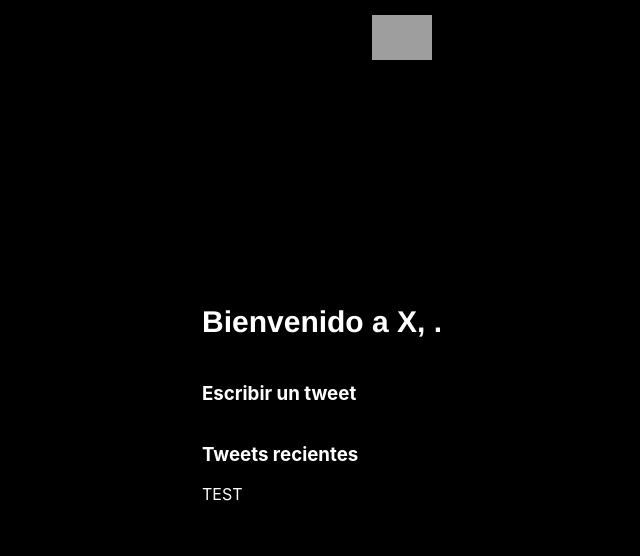
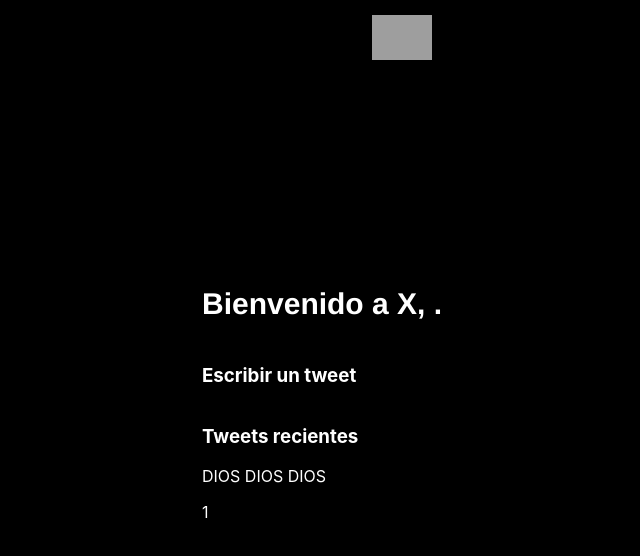
Before and after one commit to juannpg/twitter-clone, a React (Create React App) app in the folder frontend/: page /dashboard in a window 1280 px wide. Shown: the top 556 px of the page, without its empty margins (238-878 px from the left). Built offline with nearby package versions, Linux system fonts and the light colour scheme; grey boxes are pictures that could not be loaded.

Commit message:
auto push
commit automatizado

```diff
--- a/frontend/src/dashboard/Dashboard.tsx
+++ b/frontend/src/dashboard/Dashboard.tsx
@@ -1,16 +1,18 @@
 import '../globals.css'
 import './Dashboard.css'
 
-const TweetFeed = ({text}:{text: string}) => {
+const TweetFeed = ({text, num}:{text: string, num: number}) => {
   return (
     <div className='tweetFeed'>
       <p>{text}</p>
+      <p>{num}</p>
     </div>
   )
 }
 
 function Dashboard() {
-  var TEST = 'TEST';
+  var TEST = 'DIOS DIOS DIOS';
+  var TEST2 = 1;
 
   return (
     <div className="main">
@@ -25,7 +27,10 @@
           </div>
           <div className="feed">
             <h3>Tweets recientes</h3>
-              <TweetFeed text={TEST}/>
+              <TweetFeed
+                text={TEST}
+                num={TEST2}
+              />
           </div>
         </div>
       </div>
```
